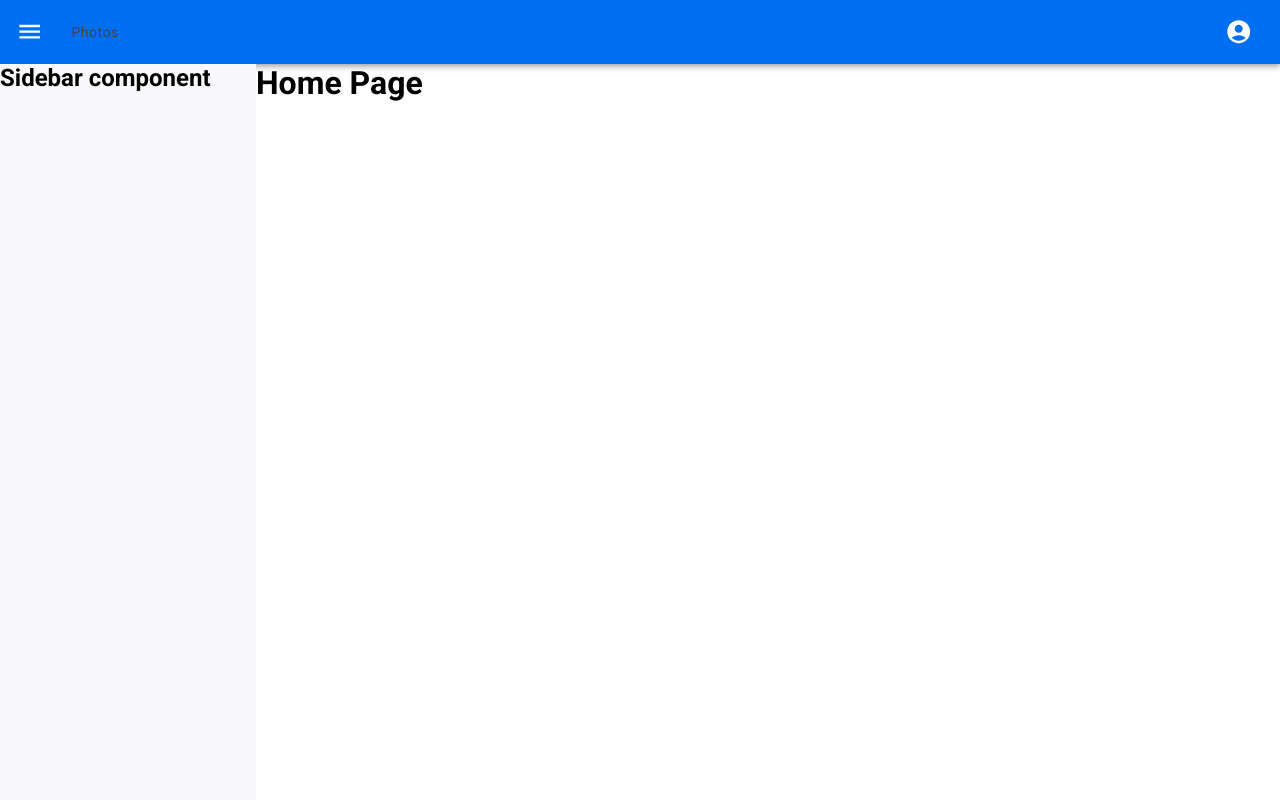
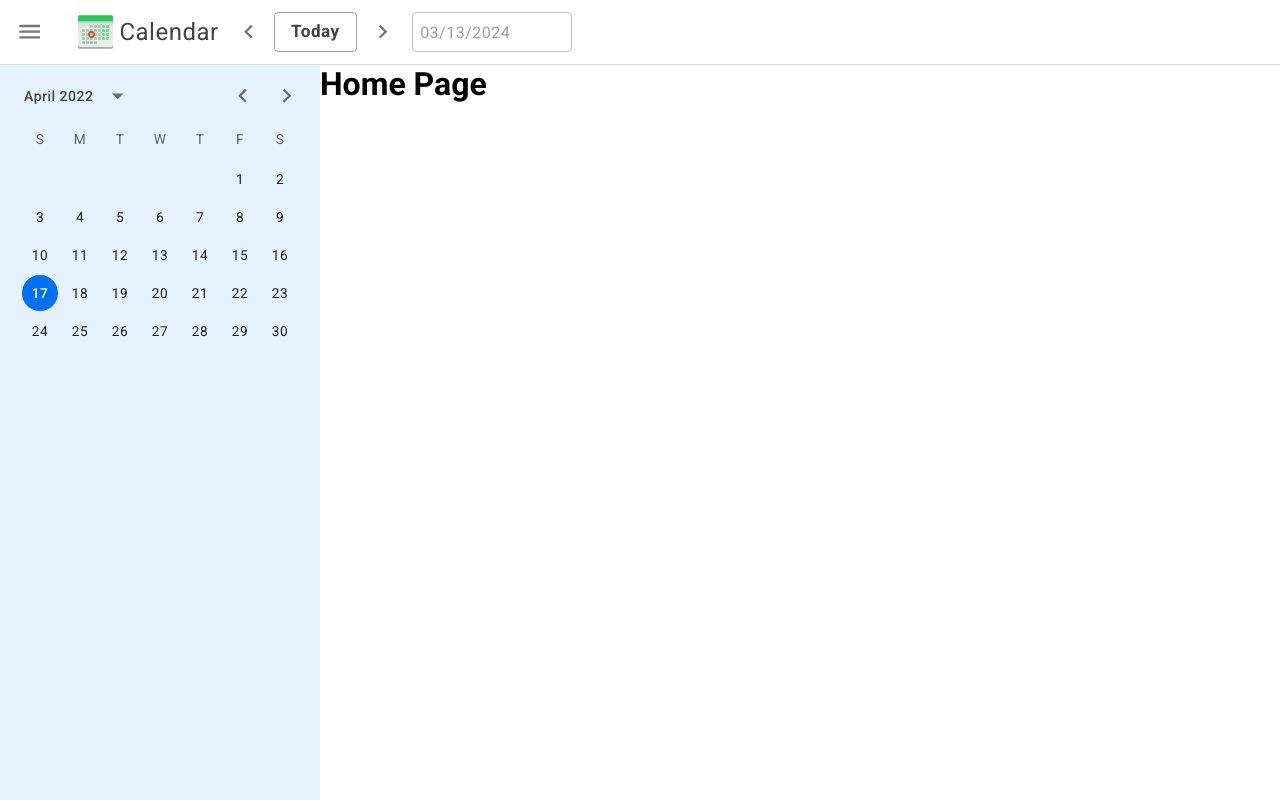
Before and after one commit to raselkarim7/calendar-event-management, a React (Vite) app in the folder packages/frontend/: page / in a window 1280 px wide. Both pictures are taken after a click on the button 29 px from the left and 31 px from the top of the page. Built offline with nearby package versions, Linux system fonts and the light colour scheme.

Commit message:
frontend: datepicker set in sidebar and navbar

```diff
--- a/packages/frontend/package.json
+++ b/packages/frontend/package.json
@@ -15,6 +15,8 @@
     "@emotion/styled": "^11.11.0",
     "@mui/icons-material": "^5.15.12",
     "@mui/material": "^5.15.12",
+    "@mui/x-date-pickers": "^6.19.6",
+    "dayjs": "^1.11.10",
     "react": "^18.2.0",
     "react-dom": "^18.2.0",
     "url": "^0.11.3"
--- /dev/null
+++ b/packages/frontend/src/components/CustomDatePicker/CustomDatePicker.tsx
@@ -0,0 +1,37 @@
+import { styled } from '@mui/material';
+import { AdapterDayjs } from '@mui/x-date-pickers/AdapterDayjs';
+import { LocalizationProvider } from '@mui/x-date-pickers/LocalizationProvider';
+import dayjs from 'dayjs';
+import { DatePicker } from '@mui/x-date-pickers';
+
+const StyledDatePickerWrapper = styled(DatePicker)(() => ({
+  width: '160px',
+  '.MuiInputBase-input': {
+    height: '24px',
+    padding: '8px',
+    fontSize: '16px',
+  },
+}));
+interface PropsInterface {
+  disabled: boolean;
+  date: string;
+  onChange: (value: dayjs.Dayjs | null) => void;
+  isDisableFuture?: boolean;
+  maxDate?: string;
+}
+const CustomDatePicker = ({ date, onChange, disabled = false, isDisableFuture = false, maxDate }: PropsInterface) => {
+  return (
+    <LocalizationProvider dateAdapter={AdapterDayjs}>
+      <StyledDatePickerWrapper
+        disabled={disabled}
+        maxDate={maxDate ? dayjs(maxDate) : null}
+        disableFuture={isDisableFuture}
+        value={date ? dayjs(date) : null}
+        // eslint-disable-next-line
+        onChange={val => onChange(val as any)}
+      />
+    </LocalizationProvider>
+  );
+};
+
+export default CustomDatePicker;
--- /dev/null
+++ b/packages/frontend/src/components/CustomDatePicker/index.ts
@@ -0,0 +1 @@
+export { default as CustomDatePicker } from './CustomDatePicker';
--- a/packages/frontend/src/components/navbar/Navbar.tsx
+++ b/packages/frontend/src/components/navbar/Navbar.tsx
@@ -1,46 +1,71 @@
+import { Button, styled } from '@mui/material';
 import AppBar from '@mui/material/AppBar';
-
 import Toolbar from '@mui/material/Toolbar';
 import Typography from '@mui/material/Typography';
 import IconButton from '@mui/material/IconButton';
 import MenuIcon from '@mui/icons-material/Menu';
-import AccountCircle from '@mui/icons-material/AccountCircle';
-import React from 'react';
-import { styled } from '@mui/material';
 
-const StyledAppBar = styled(AppBar)(() => ({
+import KeyboardArrowLeftIcon from '@mui/icons-material/KeyboardArrowLeft';
+import KeyboardArrowRight from '@mui/icons-material/KeyboardArrowRight';
+
+import CalenderLogo from '@/assets/calendar-logo.png';
+import { CustomDatePicker } from '../CustomDatePicker';
+
+const StyledAppBar = styled(AppBar)(({ theme }) => ({
+  boxShadow: 'none',
+  borderBottom: `1px solid  ${theme.app.color.lightGrey}`,
   '& .MuiToolbar-root': {
     minHeight: 'var(--navbar-height)',
+    background: theme.app.color.white,
   },
 }));
 
+const StyledLogo = styled('img')(() => ({
+  width: '48px',
+  height: '48px',
+}));
+
+const StyledNavigationContianer = styled('div')(() => ({
+  margin: '0px 8px',
+  display: 'flex',
+  gap: '4px',
+  alignItems: 'center',
+}));
+
 interface PropsInterface {
+  sidebarOpen: boolean;
   onClickMenu: (e: React.SyntheticEvent) => void;
 }
 
-const Navbar = ({ onClickMenu }: PropsInterface) => {
+const Navbar = ({ sidebarOpen, onClickMenu }: PropsInterface) => {
   return (
     <StyledAppBar position='static'>
       <Toolbar>
-        <IconButton size='large' edge='start' color='inherit' aria-label='menu' sx={{ mr: 2 }} onClick={onClickMenu}>
+        <IconButton size='large' edge='start' aria-label='menu' sx={{ mr: 2 }} onClick={onClickMenu}>
           <MenuIcon />
         </IconButton>
-        <Typography variant='body1' component='div' sx={{ flexGrow: 1 }}>
-          Photos
-        </Typography>
 
-        <div>
-          <IconButton
-            size='large'
-            aria-label='account of current user'
-            aria-controls='menu-appbar'
-            aria-haspopup='true'
-            onClick={() => {}}
-            color='inherit'
-          >
-            <AccountCircle />
+        <StyledLogo src={CalenderLogo} alt='Calender logo' />
+        <Typography variant='subtitle1'>Calendar</Typography>
+
+        <StyledNavigationContianer>
+          <IconButton size='medium' aria-label='left arrow' onClick={() => {}}>
+            <KeyboardArrowLeftIcon />
           </IconButton>
-        </div>
+          <Button size='large' variant='outlined' color='secondary' onClick={() => {}}>
+            Today
+          </Button>
+          <IconButton size='medium' aria-label='right arrow' onClick={() => {}}>
+            <KeyboardArrowRight />
+          </IconButton>
+        </StyledNavigationContianer>
+
+        <CustomDatePicker
+          date={new Date().toString()}
+          onChange={() => {}}
+          disabled={sidebarOpen}
+          isDisableFuture={false}
+        />
       </Toolbar>
     </StyledAppBar>
   );
--- a/packages/frontend/src/components/sidebar/Sidebar.tsx
+++ b/packages/frontend/src/components/sidebar/Sidebar.tsx
@@ -1,14 +1,36 @@
 import { styled } from '@mui/material';
+import { LocalizationProvider } from '@mui/x-date-pickers/LocalizationProvider';
+import { AdapterDayjs } from '@mui/x-date-pickers/AdapterDayjs';
+import { StaticDatePicker } from '@mui/x-date-pickers/StaticDatePicker';
+import dayjs from 'dayjs';
 
 const StyledDiv = styled('div')(({ theme }) => ({
-  width: '256px',
-  background: theme.app.color.alabaster,
+  width: '320px',
+  background: theme.app.color.titanWhite,
+  height: '100%',
+}));
+
+const StyledStaticDatePicker = styled(StaticDatePicker)(() => ({
+  background: 'inherit',
+  '& .MuiPickersToolbar-root': {
+    display: 'none',
+  },
+  '& .MuiDialogActions-root': {
+    display: 'none',
+  },
 }));
 
 const Sidebar = () => {
   return (
     <StyledDiv>
-      <h2>Sidebar component</h2>
+      <LocalizationProvider dateAdapter={AdapterDayjs}>
+        <StyledStaticDatePicker
+          defaultValue={dayjs('2022-04-17')}
+          onChange={val => {
+            console.log('Sidebar datepicker: ', val);
+          }}
+        />
+      </LocalizationProvider>
     </StyledDiv>
   );
 };
--- a/packages/frontend/src/layouts/BaseLayout.tsx
+++ b/packages/frontend/src/layouts/BaseLayout.tsx
@@ -1,13 +1,15 @@
+import { ThemeProvider } from '@emotion/react';
+
+import { styled } from '@mui/material';
+import { useState } from 'react';
+
 import { Navbar, Sidebar } from '@/components';
 import { muiTheme } from '@/styles/themes';
 import { LayoutInterface } from '@/types';
-import { ThemeProvider } from '@emotion/react';
-import { styled } from '@mui/material';
-import { useState } from 'react';
 
 const StyledMainDiv = styled('div')(() => ({
   display: 'flex',
-  height: 'calc(100vh - var(--navbar-height))',
+  height: 'calc(100vh - var(--navbar-height) - 1px)',
 }));
 
 const BaseLayout = ({ children }: LayoutInterface) => {
@@ -15,6 +17,7 @@ const BaseLayout = ({ children }: LayoutInterface) => {
   return (
     <ThemeProvider theme={muiTheme}>
       <Navbar
+        sidebarOpen={showSidebar}
         onClickMenu={() => {
           setShowSidebar(prev => !prev);
         }}
--- a/packages/frontend/src/styles/themes/muiTheme.ts
+++ b/packages/frontend/src/styles/themes/muiTheme.ts
@@ -20,6 +20,7 @@ export default createTheme({
       lg: 1366,
     },
   },
+
   palette: {
     primary: {
       main: appCustomTheme.color.brightBlue as string,
@@ -36,6 +37,10 @@ export default createTheme({
     },
     error: {
       main: appCustomTheme.color.scarletRed as string,
+      contrastText: appCustomTheme.color.white as string,
+    },
+    secondary: {
+      main: appCustomTheme.color.blackEel as string,
       contrastText: appCustomTheme.color.white as string,
     },
   },
@@ -69,8 +74,8 @@ export default createTheme({
       textTransform: 'inherit',
     },
     subtitle1: {
-      fontSize: '16px',
-      fontWeight: 500,
+      fontSize: '24px',
+      fontWeight: 400,
     },
     copyright: {
       fontSize: '14px',
@@ -83,4 +88,47 @@ export default createTheme({
       fontWeight: 400,
     },
   },
+  components: {
+    MuiButton: {
+      variants: [
+        {
+          props: { size: 'large' },
+          style: {
+            height: '40px',
+            padding: '6px 16px',
+          },
+        },
+        {
+          props: { size: 'medium' },
+          style: {
+            height: '40px',
+            padding: '4px 12px',
+            fontSize: '14px',
+            fontWeight: 700,
+          },
+        },
+        {
+          props: { size: 'small' },
+          style: {
+            height: '30px',
+            padding: '4px 10px',
+            fontWeight: 500,
+            fontSize: '14px',
+          },
+        },
+      ],
+      defaultProps: {
+        fullWidth: true,
+        size: 'large',
+      },
+      styleOverrides: {
+        root: ({ theme }) => ({
+          borderRadius: '4px',
+          ':hover': {
+            borderColor: theme.app.color.lightGrey,
+          },
+        }),
+      },
+    },
+  },
 });
```
Also changed, not shown: packages/frontend/src/assets/calendar-logo.png (added), 1 other file (tests, documents, lock files or other folders).
